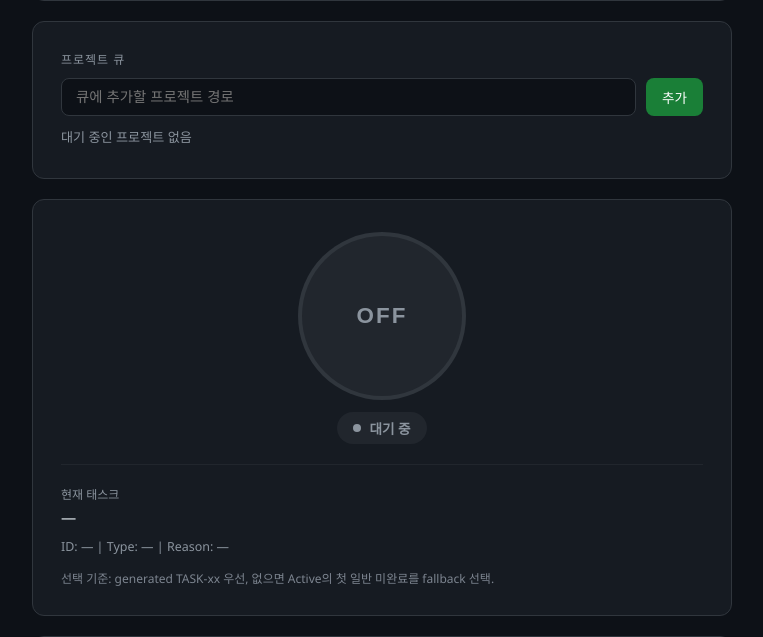
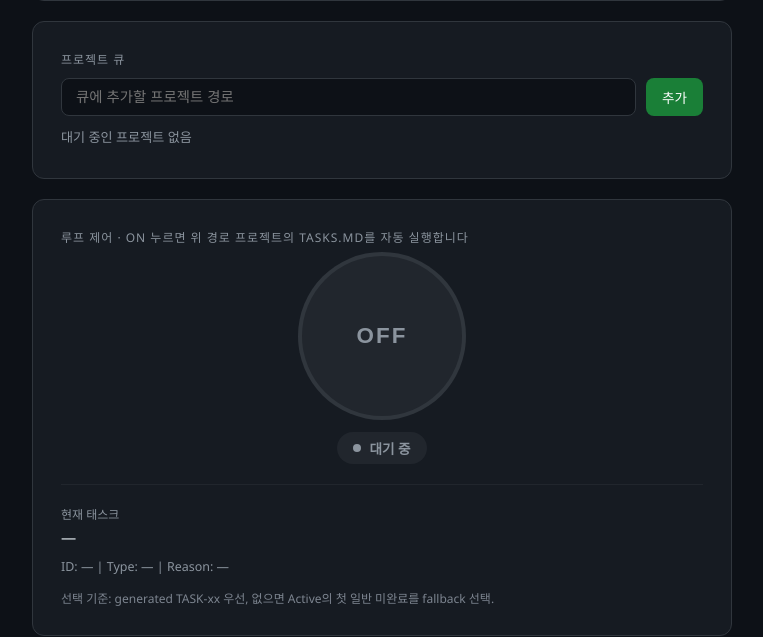
Before and after one commit to pds2225/auto_dev, a Flask app: page / in a window 1280 px wide. Shown: the part 925-1562 px from the top of the page, without its empty margins (258-1021 px from the left). Run offline with Flask 3, Linux system fonts and the light colour scheme; data that the repository does not hold is empty.

Commit message:
fix: 비개발자용 대시보드 UI 문구 최소 개선
- hardening 단계 라벨 '하드닝 중' → 'Codex 실행 중 (코드 작성)'으로 명확화
- 'Codex CLI 없음' 로그 줄을 오류(빨강) 색상으로 표시
- 루프 토글 카드에 동작 설명 제목 추가

Co-Authored-By: Claude Sonnet 4.6 <noreply@anthropic.com>

```diff
--- a/dashboard/templates/index.html
+++ b/dashboard/templates/index.html
@@ -245,6 +245,7 @@
 
   <!-- 메인 토글 -->
   <div class="card">
+    <div class="section-title">루프 제어 · ON 누르면 위 경로 프로젝트의 TASKS.md를 자동 실행합니다</div>
     <div class="toggle-wrap">
       <button id="toggleBtn" class="off">OFF</button>
       <div id="stageBadge" class="badge idle"><span class="dot"></span> 대기 중</div>
@@ -310,7 +311,7 @@
 
     const STAGE_LABELS = {
       idle:      { label: '대기 중',      cls: 'idle',      pulse: false },
-      hardening: { label: '🔨 하드닝 중', cls: 'hardening', pulse: true  },
+      hardening: { label: '🔨 Codex 실행 중 (코드 작성)', cls: 'hardening', pulse: true  },
       testing:   { label: '🧪 테스트 중', cls: 'testing',   pulse: true  },
       debug:     { label: '🐛 디버그 중', cls: 'debug',     pulse: true  },
       done:      { label: '✅ 완료',      cls: 'done',      pulse: false },
@@ -328,7 +329,7 @@
       const div = document.createElement('div');
       div.className = 'log-line' +
         (line.includes('✅') || line.includes('통과') ? ' ok' : '') +
-        (line.includes('⚠') || line.includes('오류') || line.includes('실패') ? ' err' : '') +
+        (line.includes('⚠') || line.includes('오류') || line.includes('실패') || line.includes('Codex CLI 없음') ? ' err' : '') +
         (line.includes('📌') || line.includes('🔨') || line.includes('🧪') || line.includes('🐛') ? ' warn' : '');
       div.textContent = line;
       logBox.appendChild(div);
```
